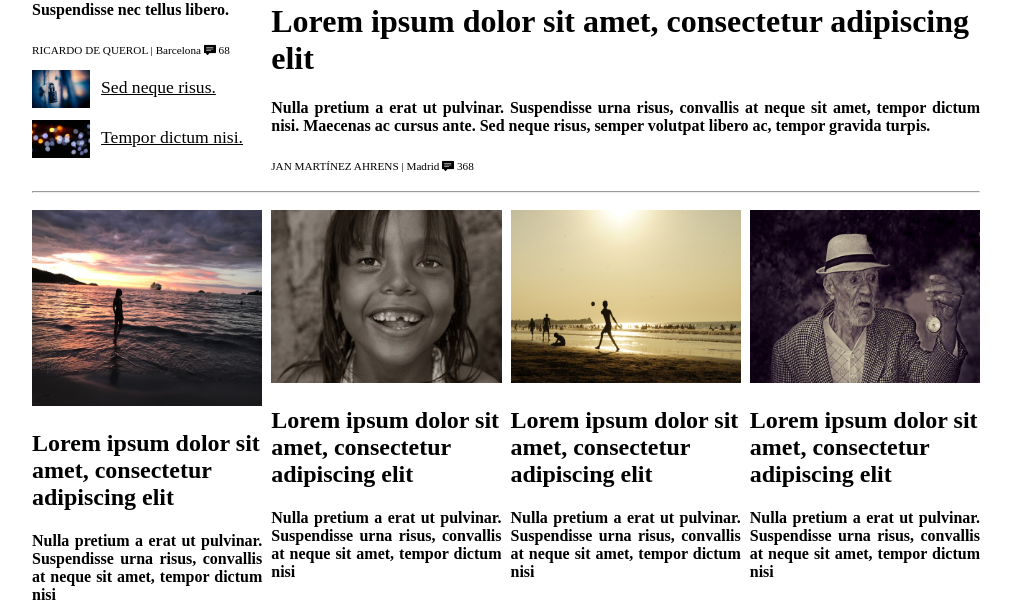
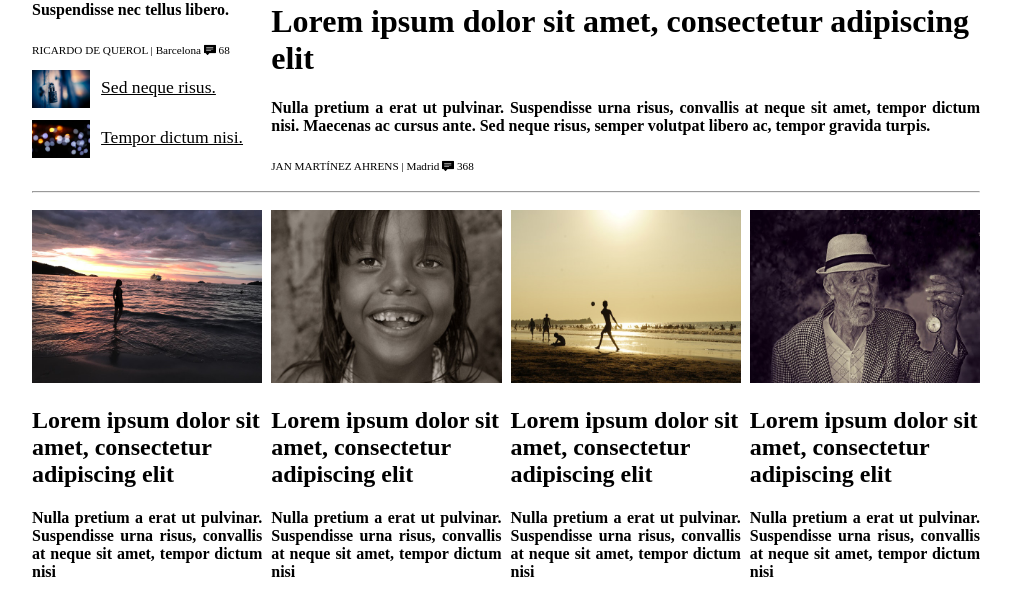
Before and after one commit to xabertum/AA3_estructura_html, a plain HTML site: page index.html in a window 1280 px wide. Shown: the part 2751-3355 px from the top of the page, without its empty margins (134-1145 px from the left). Drawn offline with Linux system fonts and the light colour scheme.

Commit message:
Minor Changes

```diff
--- a/index.html
+++ b/index.html
@@ -71,7 +71,7 @@
             <hr>
         </div>
         <div class="item6">
-            <img src="img/pexels-photo-690398.jpeg" width="100%" height="50%" alt="foto-noticia-3">
+            <img src="img/pexels-photo-690398.jpeg" width="100%" alt="foto-noticia-3">
             <h2>Lorem ipsum dolor sit amet, consectetur adipiscing elit</h2>
             <h4>Nulla pretium a erat ut pulvinar. Suspendisse urna risus, convallis at neque sit amet, tempor dictum nisi </h4>
 
```
